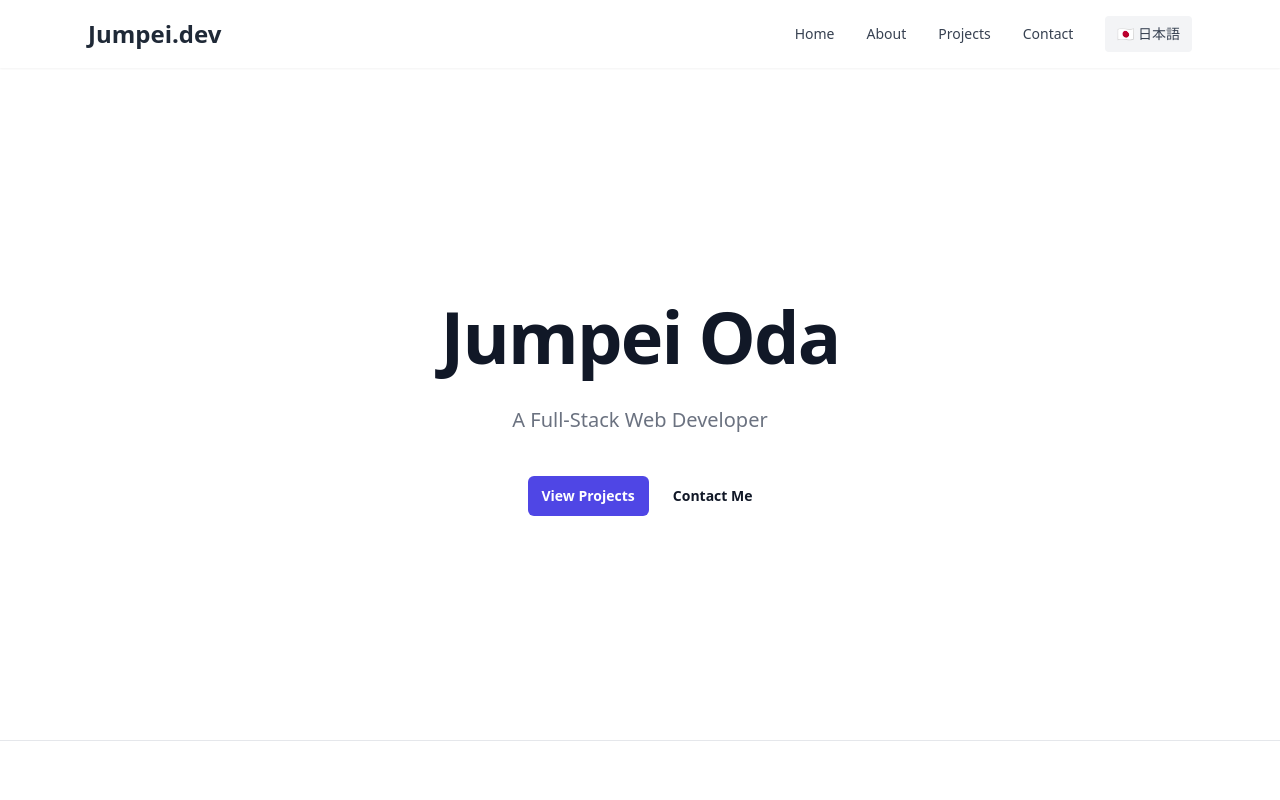
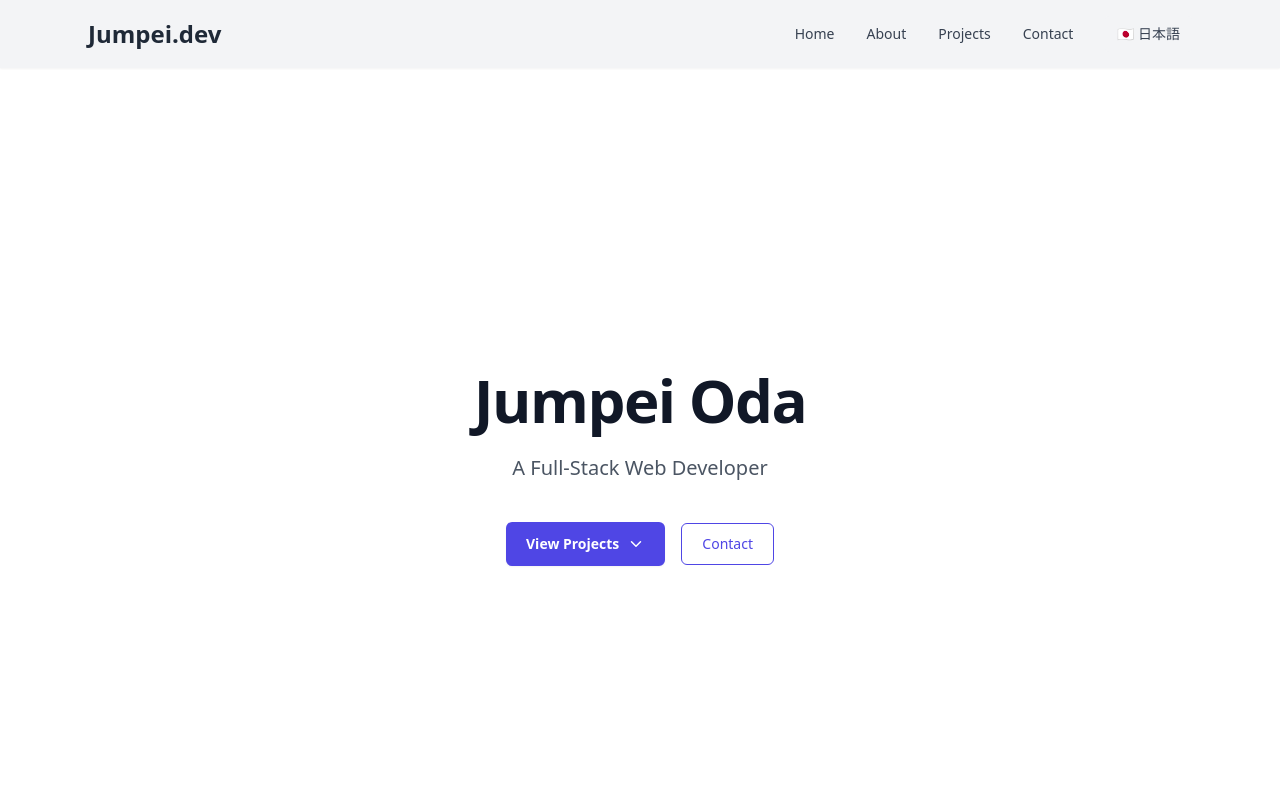
Before and after one commit to J-0-d-a-1/my-portfolio, a React (Vite) app: page / in a window 1280 px wide. Shown: the top 800 px of the page. Built offline with nearby package versions, Linux system fonts and the light colour scheme.

Commit message:
Update: Hero section styling updated

```diff
--- a/src/components/Header.jsx
+++ b/src/components/Header.jsx
@@ -5,7 +5,7 @@ function Header() {
   const { t } = useTranslation();
 
   return (
-    <nav className="bg-white shadow-sm sticky top-0 z-50">
+    <nav className="bg-gray-100 border-gray-200 shadow-sm sticky top-0 z-50">
       <div className="max-w-6xl mx-auto px-6 py-4 flex justify-between items-center">
         {/* Logo */}
         <a href="#" aria-label="Homepage">
--- a/src/locales/en/translation.json
+++ b/src/locales/en/translation.json
@@ -10,7 +10,7 @@
     "greeting": "Jumpei Oda",
     "role": "A Full-Stack Web Developer",
     "viewProjects": "View Projects",
-    "contactMe": "Contact Me"
+    "contactMe": "Contact"
   },
   "about": {
     "title": "About Me",
--- a/src/sections/Hero.jsx
+++ b/src/sections/Hero.jsx
@@ -1,24 +1,34 @@
 import { useTranslation } from "react-i18next";
+import { ChevronDown } from "lucide-react";
 
 function Hero() {
   const { t } = useTranslation();
 
   return (
-    <section className="mx-auto max-w-2xl sm:py-48 lg:py-48 text-center mt-10">
-      <h1 className="text-5xl font-semibold tracking-tight text-balance text-gray-900 sm:text-7xl">
+    <section className="min-h-screen flex flex-col justify-center items-center px-6 text-center bg-white">
+      {/* Greeting */}
+      <h1 className="text-4xl sm:text-6xl font-bold text-gray-900 tracking-tight leading-tight">
         {t("hero.greeting")}
       </h1>
-      <p className="mt-8 text-lg font-medium text-pretty text-gray-500 sm:text-xl/8">
+
+      {/* Role */}
+      <p className="mt-6 text-lg sm:text-xl text-gray-600 max-w-xl">
         {t("hero.role")}
       </p>
-      <div className="mt-10 flex items-center justify-center gap-x-6">
+
+      {/* Buttons */}
+      <div className="mt-10 flex flex-col sm:flex-row items-center gap-4">
         <a
-          href="#"
-          className="rounded-md bg-indigo-600 px-3.5 py-2.5 text-sm font-semibold text-white shadow-xs hover:bg-indigo-500 focus-visible:outline-2 focus-visible:outline-offset-2 focus-visible:outline-indigo-600"
+          href="#projects"
+          className="inline-flex items-center gap-2 rounded-md bg-indigo-600 px-5 py-3 text-sm font-semibold text-white shadow-sm transition hover:bg-indigo-500"
         >
           {t("hero.viewProjects")}
+          <ChevronDown size={18} />
         </a>
-        <a href="#" className="text-sm/6 font-semibold text-gray-900">
+        <a
+          href="#contact"
+          className="rounded-md border border-indigo-600 px-5 py-2.5 text-sm font-medium text-indigo-600 hover:bg-indigo-50 transition"
+        >
           {t("hero.contactMe")}
         </a>
       </div>
```
